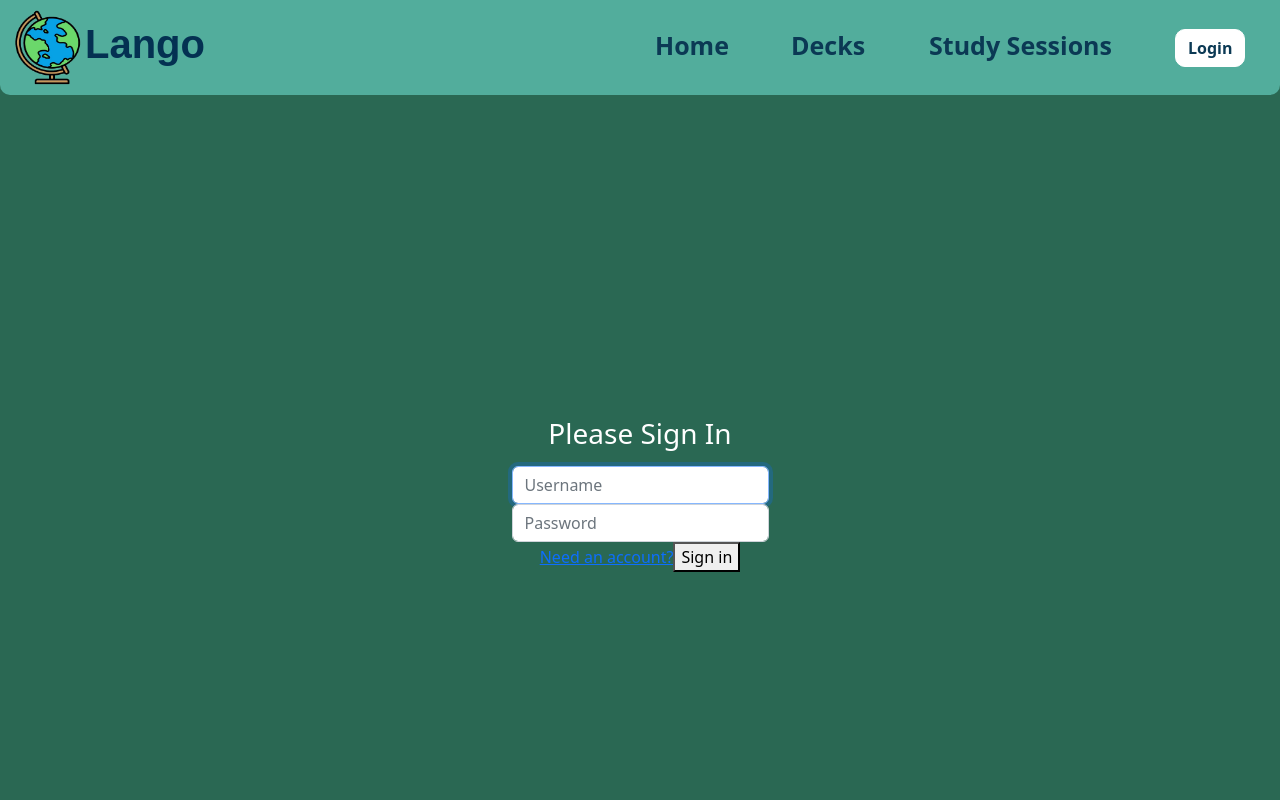
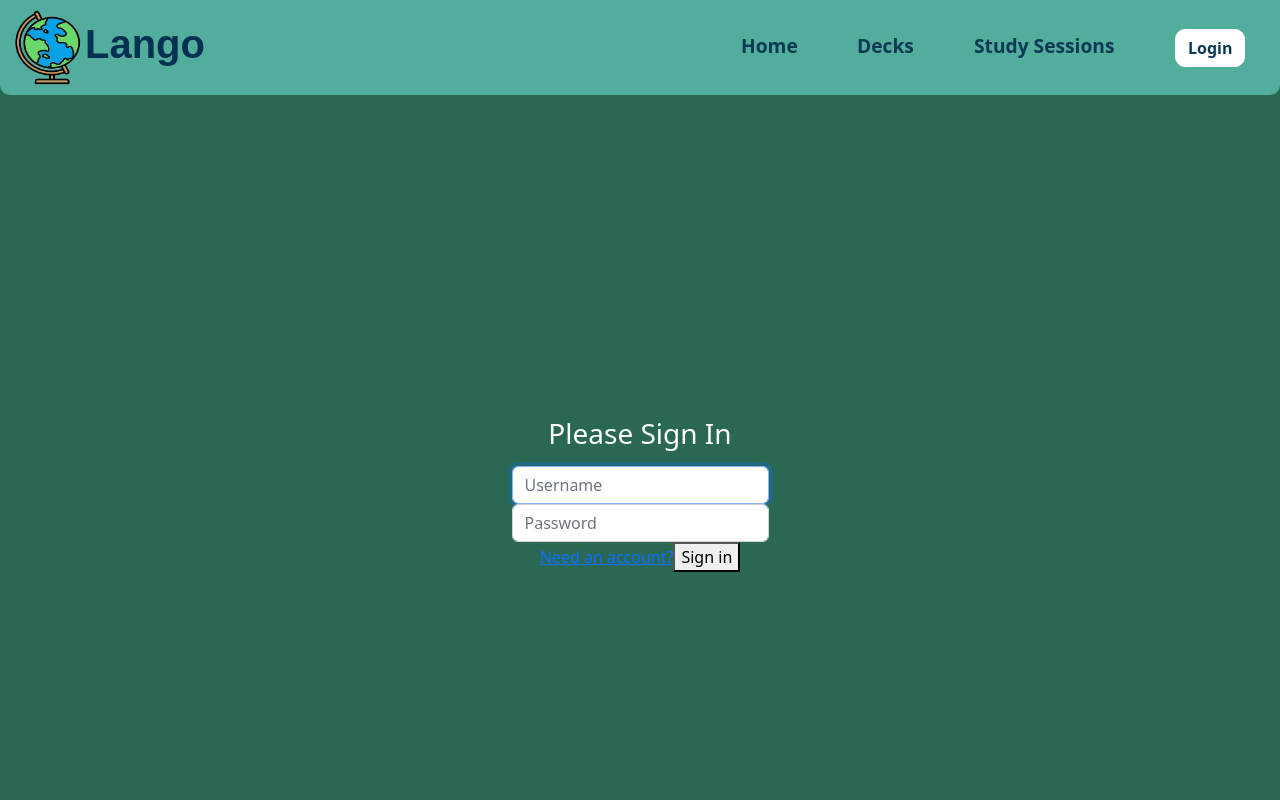
Before and after one commit to osmankdrt/te-final-capstone, a Vue app in the folder vue/: page /login in a window 1280 px wide. Shown: the top 800 px of the page. Built offline with nearby package versions, Linux system fonts and the light colour scheme.

Commit message:
end of day, can't remember what i did since last push

```diff
--- a/vue/src/components/AppHeader.vue
+++ b/vue/src/components/AppHeader.vue
@@ -79,7 +79,7 @@ export default {
   align-items: baseline;
   align-content: center;
   text-align: end;
- font-size: 25px;
+  font-size: larger;
 }
 
 a.router-link-exact-active.router-link-active {
--- a/vue/src/components/CardList.vue
+++ b/vue/src/components/CardList.vue
@@ -222,8 +222,6 @@ export default {
       studySession.questionCorrect = this.questionCorrect;
       studySession.questionIncorrect = this.questionIncorrect;
       studySession.total = this.questionCorrect + this.questionIncorrect;
-      studySession.date = this.Date.now() /1000 |0
-
 
       flashCardService.addStudySession(studySession).then((response) => {
         if (response.status === 201) {
```
Also changed, not shown: 1 other file (tests, documents, lock files or other folders).
